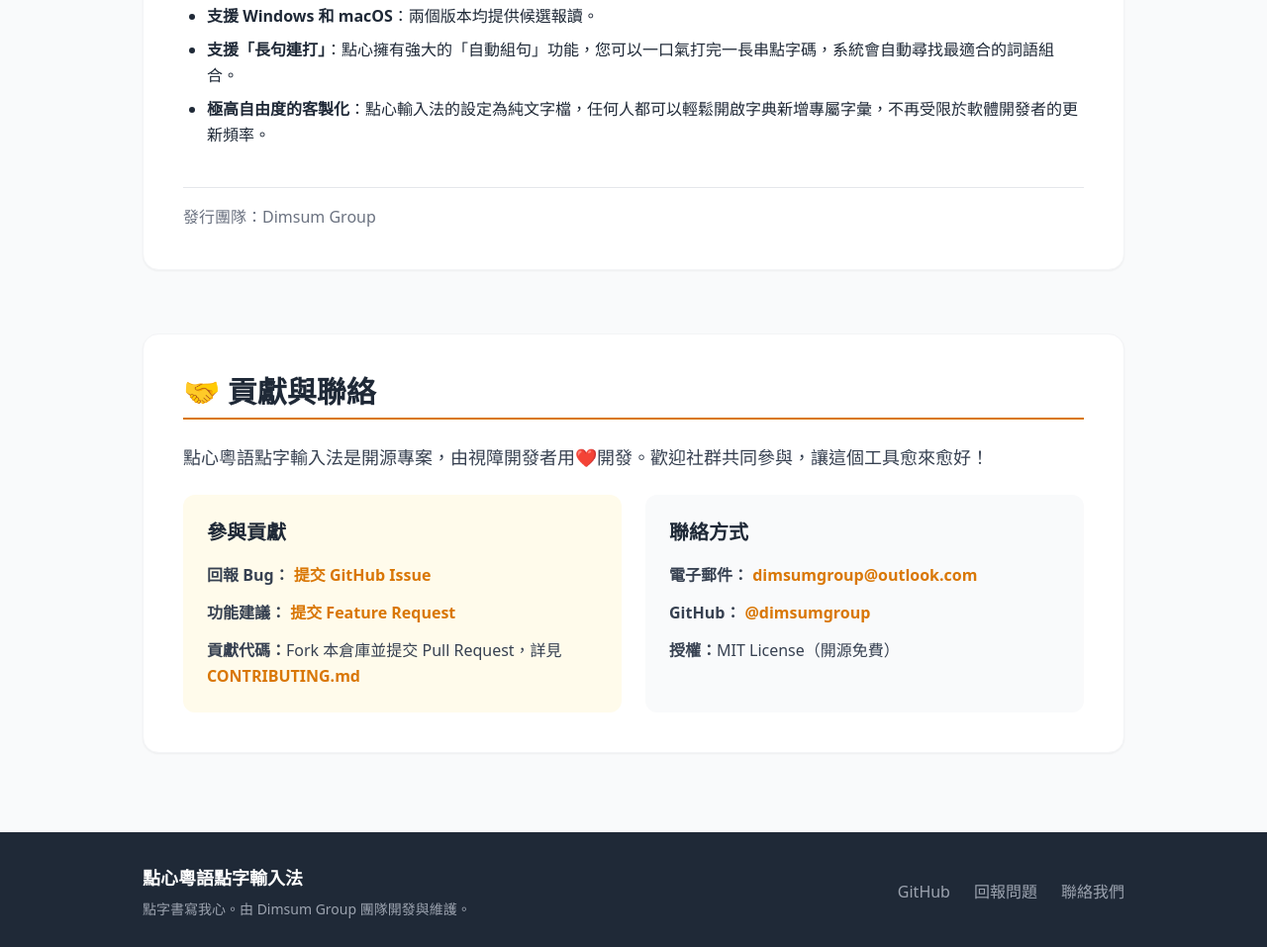
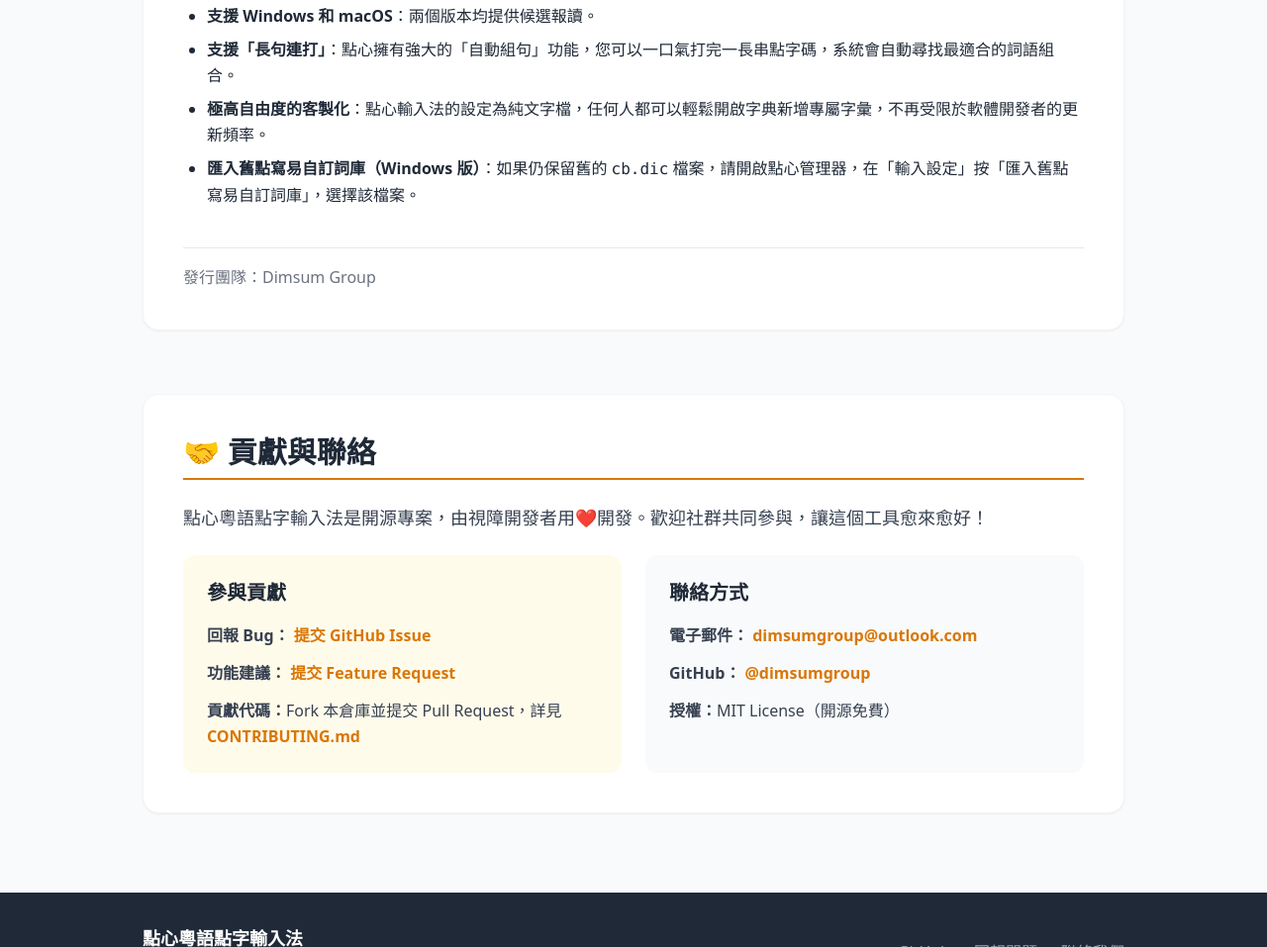
Before and after one commit to dimsumgroup/dimsum-braille-ime, a plain HTML site: page index.html in a window 1280 px wide. Shown: the part 6522-7479 px from the top of the page at 99% size. Drawn offline with nearby package versions, Linux system fonts and the light colour scheme.

Commit message:
Explain how to import saved legacy dictionaries in index.html

```diff
--- a/index.html
+++ b/index.html
@@ -541,6 +541,7 @@
                     <li><strong>支援 Windows 和 macOS</strong>：兩個版本均提供候選報讀。</li>
                     <li><strong>支援「長句連打」</strong>：點心擁有強大的「自動組句」功能，您可以一口氣打完一長串點字碼，系統會自動尋找最適合的詞語組合。</li>
                     <li><strong>極高自由度的客製化</strong>：點心輸入法的設定為純文字檔，任何人都可以輕鬆開啟字典新增專屬字彙，不再受限於軟體開發者的更新頻率。</li>
+                    <li><strong>匯入舊點寫易自訂詞庫（Windows 版）</strong>：如果仍保留舊的 <code>cb.dic</code> 檔案，請開啟點心管理器，在「輸入設定」按「匯入舊點寫易自訂詞庫」，選擇該檔案。</li>
                 </ul>
 
                 <p class="mt-10 pt-4 border-t border-gray-200 text-gray-500 font-medium">發行團隊：Dimsum Group</p>
```
